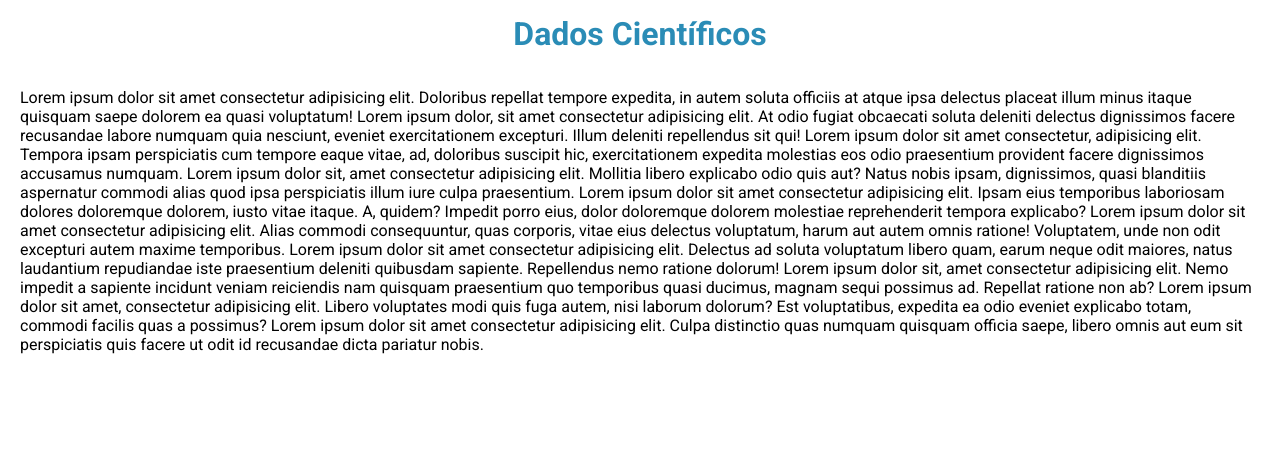
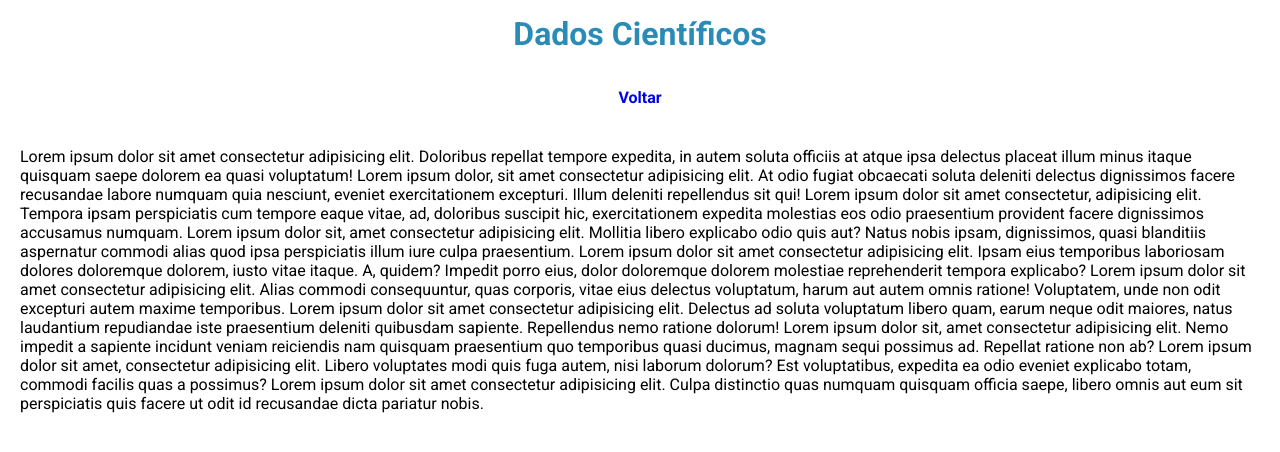
Before and after one commit to Mattheus910/robotica, a plain HTML site: page dados.html in a window 1280 px wide. Drawn offline with Linux system fonts and the light colour scheme.

Commit message:
ajuste de background

```diff
--- a/dados.html
+++ b/dados.html
@@ -9,6 +9,7 @@
 <body>
     <header>
         <h1>Dados Científicos</h1>
+        <p><a href="index.html">Voltar</a></p>
     </header>
 
     <section>
--- a/estilos/style.css
+++ b/estilos/style.css
@@ -12,13 +12,10 @@
 }
 
 body {
-    position: relative;
     background-color: #102723;
     background-image: url(../imagens/fundo1.jpg);
     background-size: cover;
     background-repeat: no-repeat;
-    width: 100vw;
-    height: 100vh;
 }
 
 header {
@@ -50,8 +47,6 @@ a {
 }
 
 footer {
-    position: absolute;
-    bottom: -5px;
     margin: 15px;
     padding: 10px;
 }
@@ -63,10 +58,3 @@ button {
     border: none;
     border-radius: 5px;
 }
-
-@media screen and (max-width: 500px) {
-    footer {
-        position: relative;
-    }
-
-}
--- a/estilos/style2.css
+++ b/estilos/style2.css
@@ -10,10 +10,18 @@
     font-family: 'Roboto', sans-serif;
 }
 
+header {
+    text-align: center;
+}
+
 h1 {
     color:  rgb(42, 140, 182);
-    text-align: center;
     margin: 15px;
+}
+
+a {
+    text-decoration: none;
+    font-weight: bold;
 }
 
 p {
```
Also changed, not shown: curiosidade.html (+1 -0 lines), historia.html (+1 -0 lines), imagens.html (+1 -0 lines), referencias.html (+1 -0 lines).
